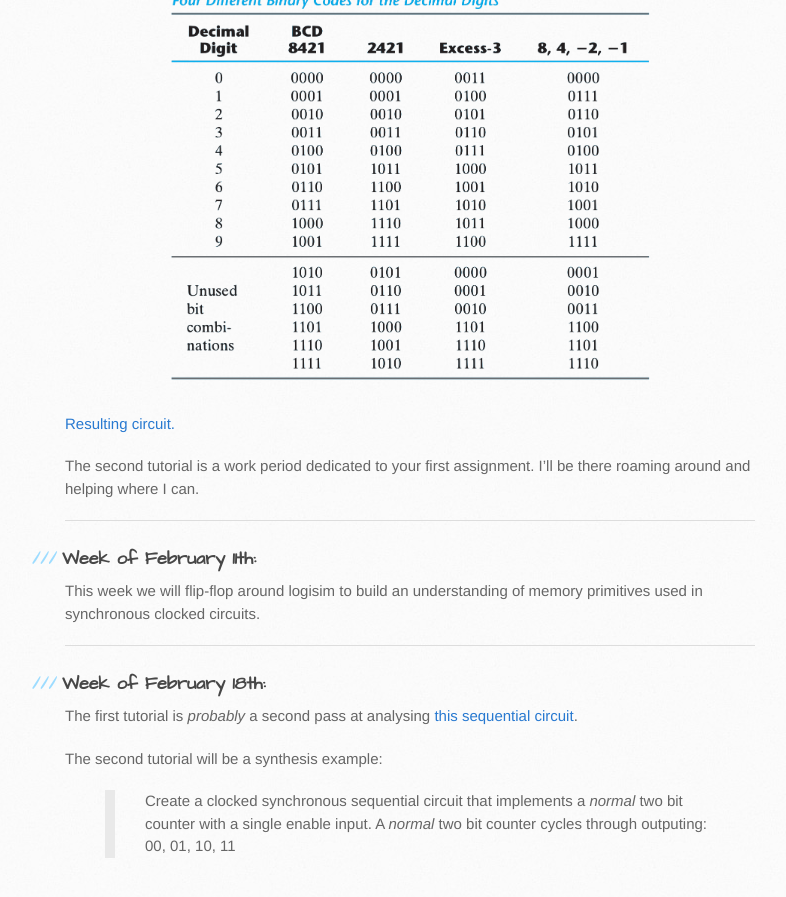
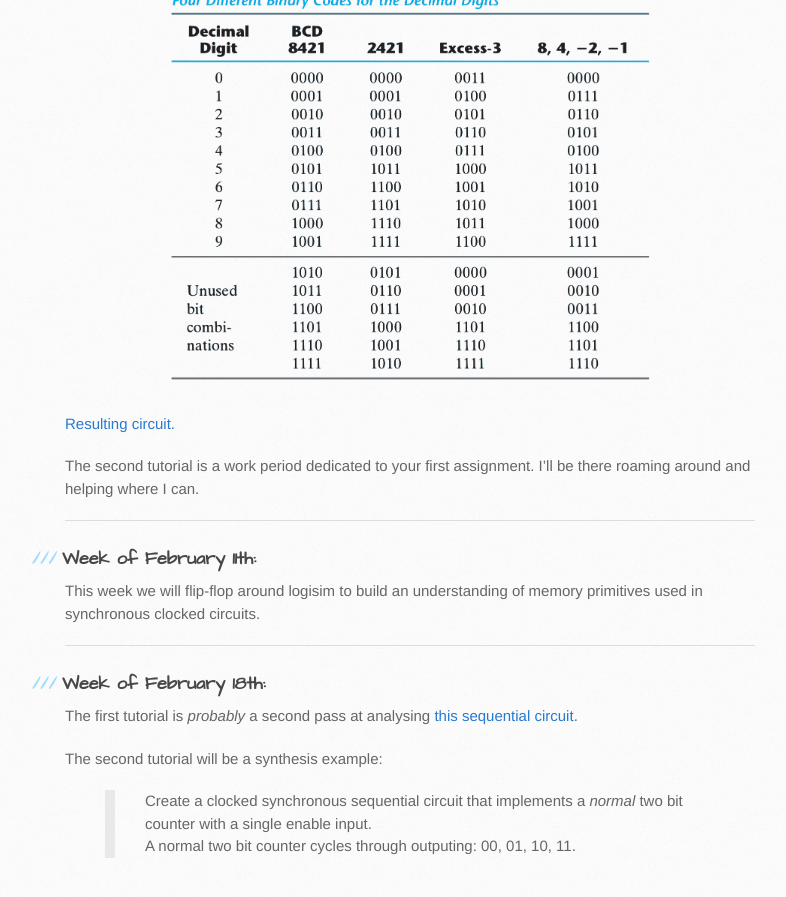
Before and after one commit to philstutorials/philstutorials.github.io, a Jekyll site: the page built from CPSC359W.md, in a window 1280 px wide and 900 px high, scrolled down 2610 px. Shown: the top 897 px of the window, without its empty margins (105-891 px from the left). Built offline with Jekyll 4.4.1, drawn with Linux system fonts in a browser that asks for light colours; our own code applies the rules of GitHub Pages for plain Markdown files.

```diff
--- a/CPSC359W.md
+++ b/CPSC359W.md
@@ -83,5 +83,5 @@ The first tutorial is _probably_ a second pass at analysing [this sequential cir
 The second tutorial will be a synthesis example:
  > Create a clocked synchronous sequential circuit that implements a _normal_
  > two bit counter with a single enable input.
- > A _normal_ two bit counter cycles through outputing:
- > 00, 01, 10, 11
+ > A normal two bit counter cycles through outputing:
+ > 00, 01, 10, 11.
```
